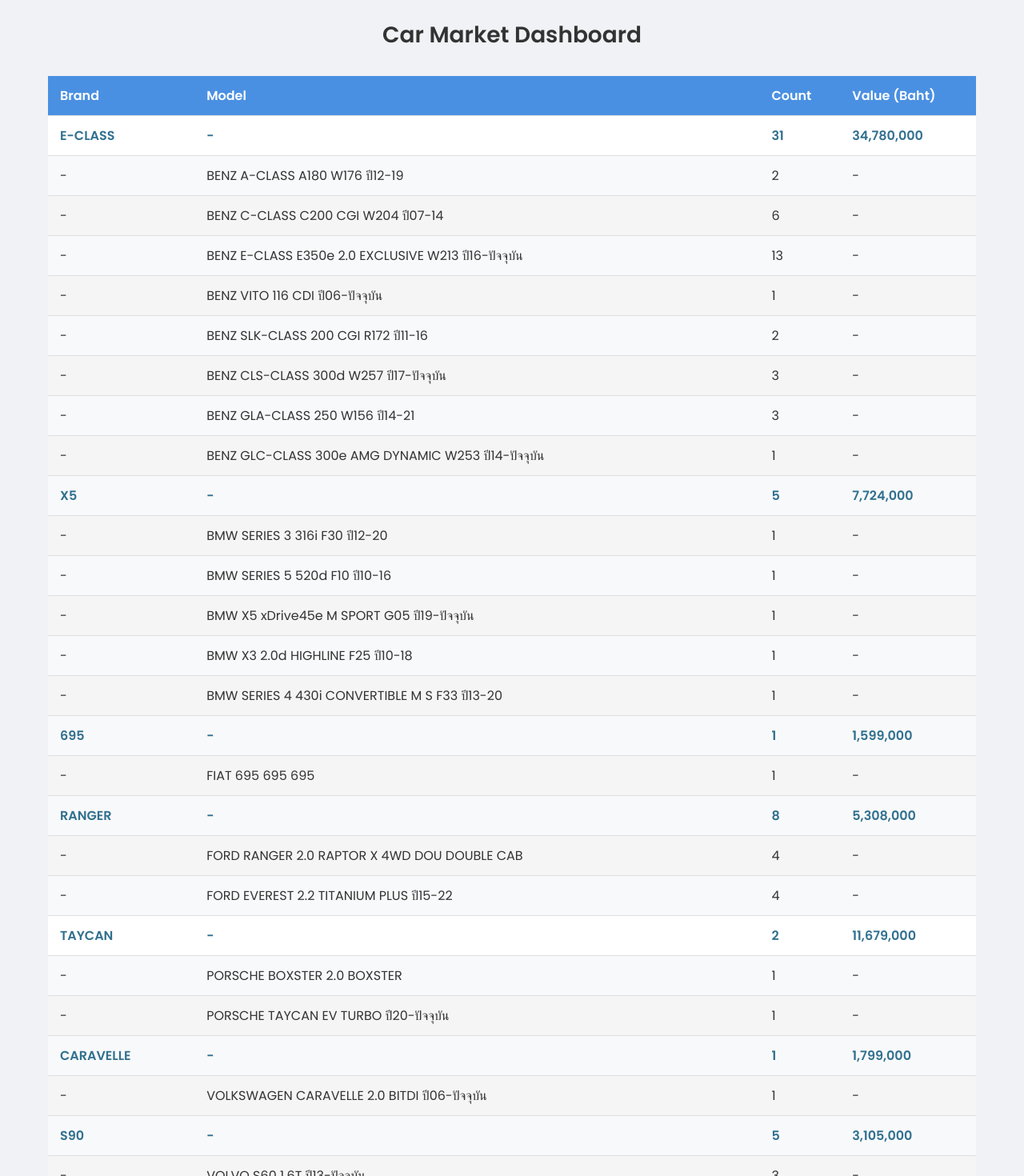
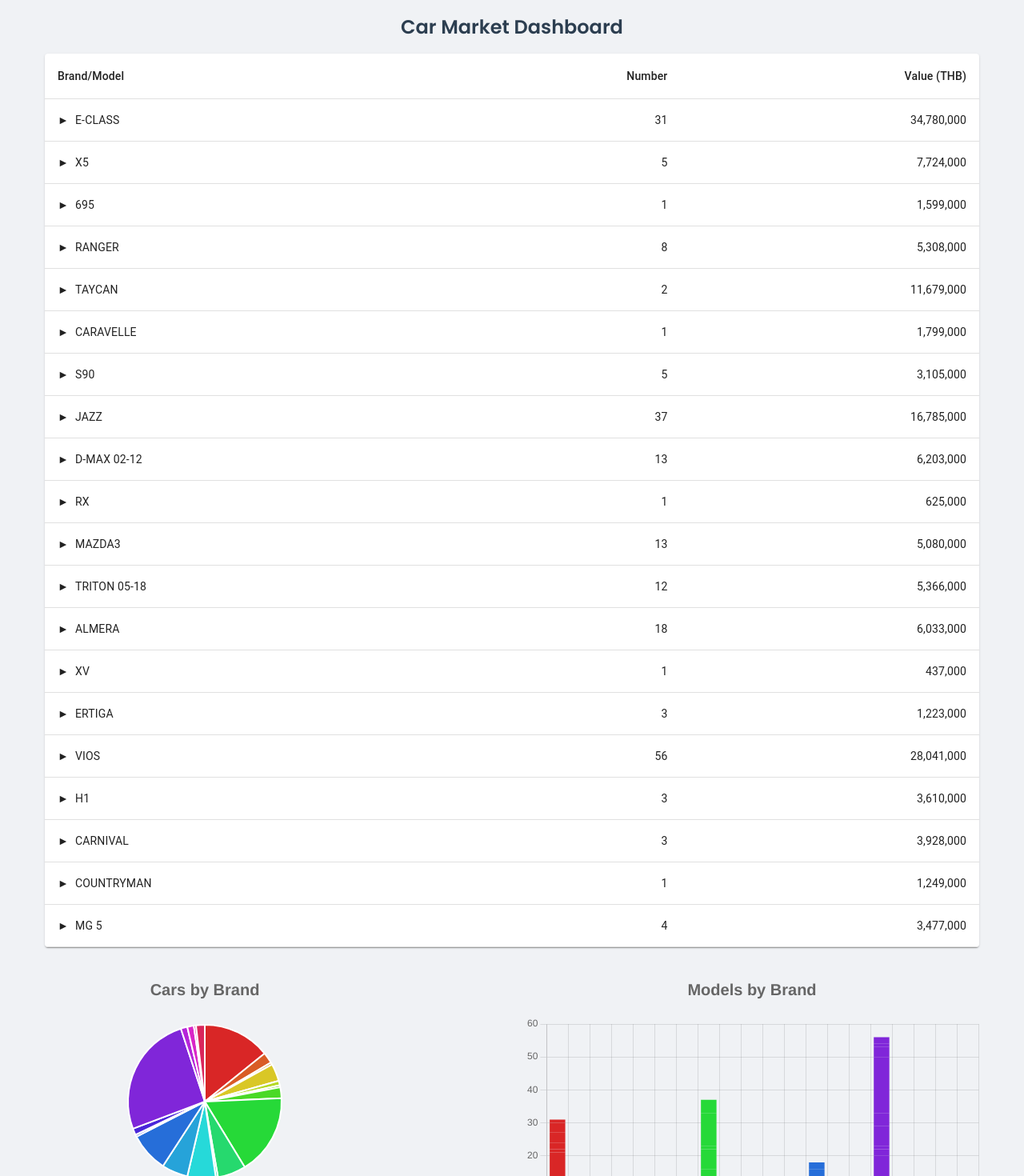
Before and after one commit to Senghurk/car-analytics, a React (Vite) app: page / in a window 1280 px wide. Shown: the part 100-1570 px from the top of the page at 80% size. Built offline with nearby package versions, Linux system fonts and the light colour scheme.

Commit message:
fixed dashboard.jsx

```diff
--- a/src/App.jsx
+++ b/src/App.jsx
@@ -3,7 +3,6 @@
 import { AppBar, Toolbar, Typography, Button } from '@mui/material';
 import Dashboard from './components/Dashboard';
 import HighlightedCars from './components/HighlightedCars';
-import Reports from './components/Reports';
 
 function App() {
   return (
@@ -12,18 +11,16 @@
         <AppBar position="static">
           <Toolbar>
             <Typography variant="h6" sx={{ flexGrow: 1 }}>
-              Car Market Dashboard
+              Car Market Analytics
             </Typography>
             <Button color="inherit" component={Link} to="/">Dashboard</Button>
             <Button color="inherit" component={Link} to="/highlighted">Highlighted Cars</Button>
-            <Button color="inherit" component={Link} to="/reports">Reports</Button>
           </Toolbar>
         </AppBar>
 
         <Routes>
           <Route path="/" element={<Dashboard />} />
           <Route path="/highlighted" element={<HighlightedCars />} />
-          <Route path="/reports" element={<Reports />} />
         </Routes>
       </div>
     </Router>
--- a/src/components/Dashboard.jsx
+++ b/src/components/Dashboard.jsx
@@ -1,139 +1,235 @@
-import React, { useState, useEffect } from 'react';
-import { Chart as ChartJS, ArcElement, Tooltip, Legend, CategoryScale, LinearScale, BarElement } from 'chart.js';
-import { Pie, Bar } from 'react-chartjs-2';
+import React, { useState, useEffect, useRef } from 'react';
+import {
+  Chart as ChartJS,
+  ArcElement,
+  Tooltip,
+  Legend,
+  CategoryScale,
+  LinearScale,
+  BarElement,
+  Title,
+  PieController,
+  BarController
+} from 'chart.js';
+import { Table, TableBody, TableCell, TableContainer, TableHead, TableRow, Paper } from '@mui/material';
 import carData from '../data/taladrod-cars.min.json';
-import styles from './Dashboard.module.css';
 
-ChartJS.register(ArcElement, Tooltip, Legend, CategoryScale, LinearScale, BarElement);
+ChartJS.register(
+  ArcElement,
+  Tooltip,
+  Legend,
+  CategoryScale,
+  LinearScale,
+  BarElement,
+  Title,
+  PieController,
+  BarController
+);
 
-function Dashboard() {
+const Dashboard = () => {
   const [brandData, setBrandData] = useState({});
-  const [modelData, setModelData] = useState({});
+  const [expandedBrands, setExpandedBrands] = useState({});
+  const pieChartRef = useRef(null);
+  const barChartRef = useRef(null);
 
   useEffect(() => {
-    const brands = {};
-    const models = {};
+    const processedData = {};
 
     carData.Cars.forEach(car => {
-      if (!brands[car.MkID]) {
-        brands[car.MkID] = { count: 0, value: 0, name: car.Model };
+      if (!processedData[car.MkID]) {
+        processedData[car.MkID] = {
+          name: car.Model,
+          count: 0,
+          value: 0,
+          models: {}
+        };
       }
-      brands[car.MkID].count++;
-      brands[car.MkID].value += parseInt(car.Prc.replace(/,/g, ''), 10);
 
-      if (!models[car.MkID]) {
-        models[car.MkID] = {};
+      processedData[car.MkID].count++;
+      processedData[car.MkID].value += parseInt(car.Prc.replace(/,/g, ''), 10);
+
+      if (!processedData[car.MkID].models[car.MdID]) {
+        processedData[car.MkID].models[car.MdID] = {
+          name: car.NameMMT,
+          count: 0,
+          value: 0
+        };
       }
-      if (!models[car.MkID][car.MdID]) {
-        models[car.MkID][car.MdID] = { count: 0, name: car.NameMMT };
-      }
-      models[car.MkID][car.MdID].count++;
+
+      processedData[car.MkID].models[car.MdID].count++;
+      processedData[car.MkID].models[car.MdID].value += parseInt(car.Prc.replace(/,/g, ''), 10);
     });
 
-    setBrandData(brands);
-    setModelData(models);
+    setBrandData(processedData);
   }, []);
 
-  const pieChartData = {
-    labels: Object.values(brandData).map(brand => brand.name),
-    datasets: [
-      {
-        data: Object.values(brandData).map(brand => brand.count),
-        backgroundColor: [
-          '#FF6384', '#36A2EB', '#FFCE56', '#4BC0C0', '#9966FF', '#FF9F40',
-        ],
-      },
-    ],
+  useEffect(() => {
+    if (Object.keys(brandData).length > 0) {
+      renderCharts();
+    }
+  }, [brandData]);
+
+  const toggleBrand = (brandId) => {
+    setExpandedBrands(prev => ({
+      ...prev,
+      [brandId]: !prev[brandId]
+    }));
   };
 
-  const pieChartOptions = {
+  const renderCharts = () => {
+    const brands = Object.values(brandData);
+    const colors = generateColors(brands.length);
+
+    if (pieChartRef.current) {
+      new ChartJS(pieChartRef.current, {
+        type: 'pie',
+        data: {
+          labels: brands.map(brand => brand.name),
+          datasets: [{
+            data: brands.map(brand => brand.count),
+            backgroundColor: colors,
+          }]
+        },
+        options: {
           responsive: true,
-    maintainAspectRatio: false,
           plugins: {
             legend: {
               position: 'bottom',
             },
+            title: {
+              display: true,
+              text: 'Cars by Brand',
+              align: 'center',
+              font: {
+                size: 20,
+                weight: 'bold'
               },
+              padding: {
+                top: 10,
+                bottom: 30
+              }
+            }
+          }
+        }
+      });
+    }
+
+    if (barChartRef.current) {
+      new ChartJS(barChartRef.current, {
+        type: 'bar',
+        data: {
+          labels: brands.map(brand => brand.name),
+          datasets: brands.flatMap(brand =>
+            Object.values(brand.models).map(model => ({
+              label: model.name,
+              data: brands.map(b => b.name === brand.name ? model.count : 0),
+              backgroundColor: colors[brands.indexOf(brand)],
+            }))
+          )
+        },
+        options: {
+          responsive: true,
+          maintainAspectRatio: false,
+          scales: {
+            x: {
+              stacked: true,
+            },
+            y: {
+              stacked: true,
+              beginAtZero: true,
+            }
+          },
+          plugins: {
+            legend: {
+              display: false
+            },
+            title: {
+              display: true,
+              text: 'Models by Brand',
+              align: 'center',
+              font: {
+                size: 20,
+                weight: 'bold'
+              },
+              padding: {
+                top: 10,
+                bottom: 30
+              }
+            }
+          }
+        }
+      });
+    }
   };
 
-  const barChartData = {
-    labels: Object.keys(modelData).map(brandId => brandData[brandId]?.name),
-    datasets: Object.keys(modelData).map(brandId => ({
-      label: brandData[brandId]?.name,
-      data: Object.values(modelData[brandId]).map(model => model.count),
-      backgroundColor: 'rgba(75, 192, 192, 0.6)',
-    })),
-  };
 
-  const barChartOptions = {
-    scales: {
-      y: {
-        beginAtZero: true,
-      },
-    },
-    responsive: true,
-    maintainAspectRatio: false,
-    plugins: {
-      legend: {
-        position: 'top',
-      },
-    },
+  const generateColors = (count) => {
+    const colors = [];
+    for (let i = 0; i < count; i++) {
+      colors.push(`hsl(${(i * 360) / count}, 70%, 50%)`);
+    }
+    return colors;
   };
 
   return (
-    <div className={styles.dashboard}>
-      <h1 className={styles.title}>Car Market Dashboard</h1>
+    <div style={{ padding: '16px' }}>
+      <h1 style={{ fontSize: '24px', fontWeight: 'bold', marginBottom: '16px' }}>Car Market Dashboard</h1>
 
-      <div className={styles.tableContainer}>
-        <table className={styles.table}>
-          <thead>
-            <tr>
-              <th>Brand</th>
-              <th>Model</th>
-              <th>Count</th>
-              <th>Value (Baht)</th>
-            </tr>
-          </thead>
-          <tbody>
+      {Object.keys(brandData).length === 0 ? (
+        <div>Loading data...</div>
+      ) : (
+        <>
+          <div style={{ marginBottom: '32px' }}>
+            <TableContainer component={Paper}>
+              <Table>
+                <TableHead>
+                  <TableRow>
+                    <TableCell>Brand/Model</TableCell>
+                    <TableCell align="right">Number</TableCell>
+                    <TableCell align="right">Value (THB)</TableCell>
+                  </TableRow>
+                </TableHead>
+                <TableBody>
                   {Object.entries(brandData).map(([brandId, brand]) => (
                     <React.Fragment key={brandId}>
-                <tr className={styles.brandRow}>
-                  <td>{brand.name}</td>
-                  <td>-</td>
-                  <td>{brand.count}</td>
-                  <td>{brand.value.toLocaleString()}</td>
-                </tr>
-                {Object.values(modelData[brandId] || {}).map(model => (
-                  <tr key={`${brandId}-${model.name}`} className={styles.modelRow}>
-                    <td>-</td>
-                    <td>{model.name}</td>
-                    <td>{model.count}</td>
-                    <td>-</td>
-                  </tr>
+                      <TableRow onClick={() => toggleBrand(brandId)} style={{ cursor: 'pointer' }}>
+                        <TableCell>
+                          <span style={{ marginRight: '8px' }}>{expandedBrands[brandId] ? '▼' : '►'}</span>
+                          {brand.name}
+                        </TableCell>
+                        <TableCell align="right">{brand.count}</TableCell>
+                        <TableCell align="right">{brand.value.toLocaleString()}</TableCell>
+                      </TableRow>
+                      {expandedBrands[brandId] && Object.entries(brand.models).map(([modelId, model]) => (
+                        <TableRow key={`${brandId}-${modelId}`} style={{ backgroundColor: '#f5f5f5' }}>
+                          <TableCell style={{ paddingLeft: '32px' }}>{model.name}</TableCell>
+                          <TableCell align="right">{model.count}</TableCell>
+                          <TableCell align="right">{model.value.toLocaleString()}</TableCell>
+                        </TableRow>
                       ))}
                     </React.Fragment>
                   ))}
-          </tbody>
-        </table>
+                </TableBody>
+              </Table>
+            </TableContainer>
           </div>
 
-      <div className={styles.chartsContainer}>
-        <div className={styles.chartWrapper}>
-          <h2>Cars by Brand</h2>
-          <div className={styles.pieChart}>
-            <Pie data={pieChartData} options={pieChartOptions} />
+          <div style={{ display: 'grid', gridTemplateColumns: '1fr 1fr', gap: '32px' }}>
+            <div style={{ display: 'flex', flexDirection: 'column', alignItems: 'center' }}>
+              <div style={{ height: '400px', width: '100%' }}>
+                <canvas ref={pieChartRef}></canvas>
               </div>
             </div>
-
-        <div className={styles.chartWrapper}>
-          <h2>Models by Brand</h2>
-          <div className={styles.barChart}>
-            <Bar data={barChartData} options={barChartOptions} />
+            <div style={{ display: 'flex', flexDirection: 'column', alignItems: 'center' }}>
+              <div style={{ height: '400px', width: '100%' }}>
+                <canvas ref={barChartRef}></canvas>
               </div>
             </div>
           </div>
+        </>
+      )}
     </div>
   );
-}
+};
 
 export default Dashboard;
--- a/src/components/Reports.module.css
+++ /dev/null
@@ -1,30 +0,0 @@
-.reports {
-    max-width: 800px;
-    margin: 0 auto;
-    padding: 20px;
-  }
-
-  .reports h1 {
-    color: #1976d2;
-    text-align: center;
-    margin-bottom: 20px;
-  }
-
-  .chartContainer {
-    background-color: #ffffff;
-    border-radius: 8px;
-    padding: 20px;
-    box-shadow: 0 4px 6px rgba(0,0,0,0.1);
-  }
-
-  .chartContainer .chartWrapper {
-    display: flex;
-    justify-content: center;
-    align-items: center;
-    height: 300px;
-  }
-
-  .chartContainer .chartWrapper canvas {
-    max-width: 100%;
-    height: auto;
-  }
```
Also changed, not shown: src/components/Reports.jsx (deleted, +0 -39 lines). Lines whose indentation alone changed are shown as unchanged.
